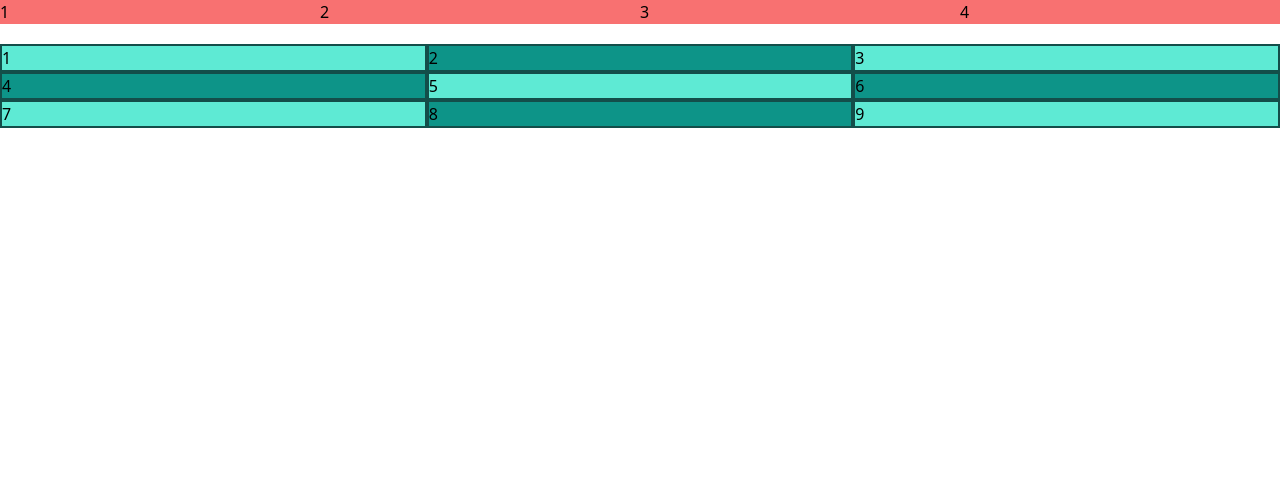
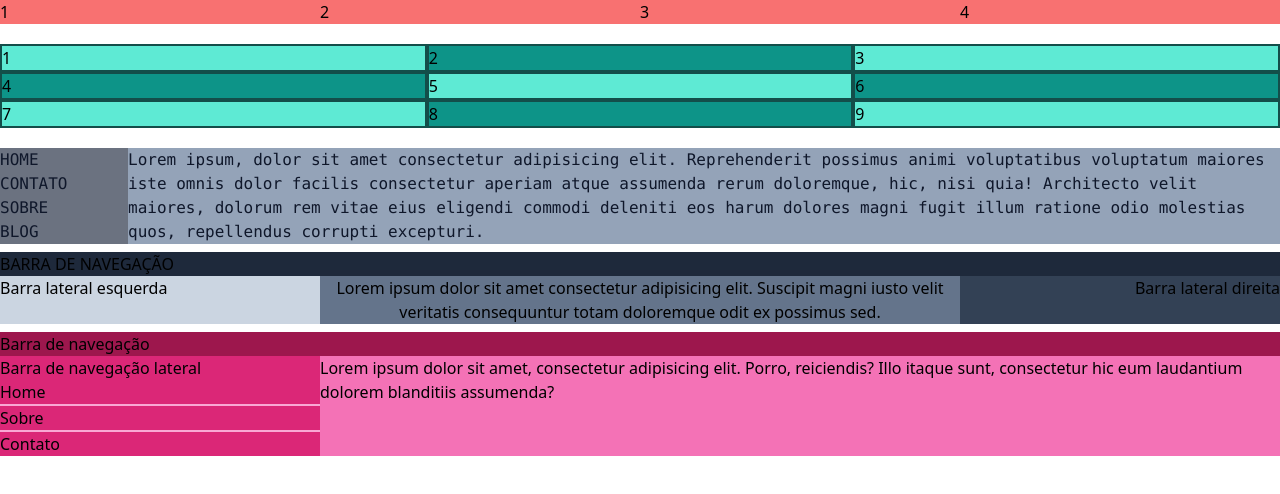
Before and after one commit to clepverse/curso-tailwindcss, a website: page src/index.html in a window 1280 px wide. Drawn offline with Linux system fonts and the light colour scheme.

Commit message:
Exercício 8

```diff
--- a/src/index.html
+++ b/src/index.html
@@ -178,5 +178,64 @@
       <div class="bg-teal-600 border-2 border-teal-900">8</div>
       <div class="bg-teal-300 border-2 border-teal-900">9</div>
     </div>
+
+    <div class="grid grid-cols-10 my-2">
+      <div class="col-span-1 bg-gray-500">
+        <ul class="text-slate-900 font-mono uppercase">
+          <li>Home</li>
+          <li>Contato</li>
+          <li>Sobre</li>
+          <li>Blog</li>
+        </ul>
+      </div>
+      <div class="col-span-9 bg-slate-400 font-mono text-slate-900">
+        <p>
+          Lorem ipsum, dolor sit amet consectetur adipisicing elit.
+          Reprehenderit possimus animi voluptatibus voluptatum maiores iste
+          omnis dolor facilis consectetur aperiam atque assumenda rerum
+          doloremque, hic, nisi quia! Architecto velit maiores, dolorum rem
+          vitae eius eligendi commodi deleniti eos harum dolores magni fugit
+          illum ratione odio molestias quos, repellendus corrupti excepturi.
+        </p>
+      </div>
+    </div>
+    <div class="grid grid-cols-4 my-2">
+      <div class="col-span-4 bg-slate-800 uppercase">Barra de navegação</div>
+      <div class="col-span-1 bg-slate-300">
+        <p>Barra lateral esquerda</p>
+      </div>
+      <div class="col-span-2 bg-slate-500 text-center">
+        <p>
+          Lorem ipsum dolor sit amet consectetur adipisicing elit. Suscipit
+          magni iusto velit veritatis consequuntur totam doloremque odit ex
+          possimus sed.
+        </p>
+      </div>
+      <div class="col-span-1 bg-slate-700 text-right">
+        <p>Barra lateral direita</p>
+      </div>
+    </div>
+
+    <!--Exercício 8-->
+    <div class="grid grid-cols-4 my-2">
+      <div class="col-span-4 bg-pink-800">
+        <p>Barra de navegação</p>
+      </div>
+      <div class="col-span-1 bg-pink-600">
+        <p>Barra de navegação lateral</p>
+        <ul class="">
+          <li>Home</li>
+          <li class="border-y-2 border-y-pink-300">Sobre</li>
+          <li>Contato</li>
+        </ul>
+      </div>
+      <div class="col-span-3 bg-pink-400">
+        <p>
+          Lorem ipsum dolor sit amet, consectetur adipisicing elit. Porro,
+          reiciendis? Illo itaque sunt, consectetur hic eum laudantium dolorem
+          blanditiis assumenda?
+        </p>
+      </div>
+    </div>
   </body>
 </html>
```
Also changed, not shown: dist/output.css.
